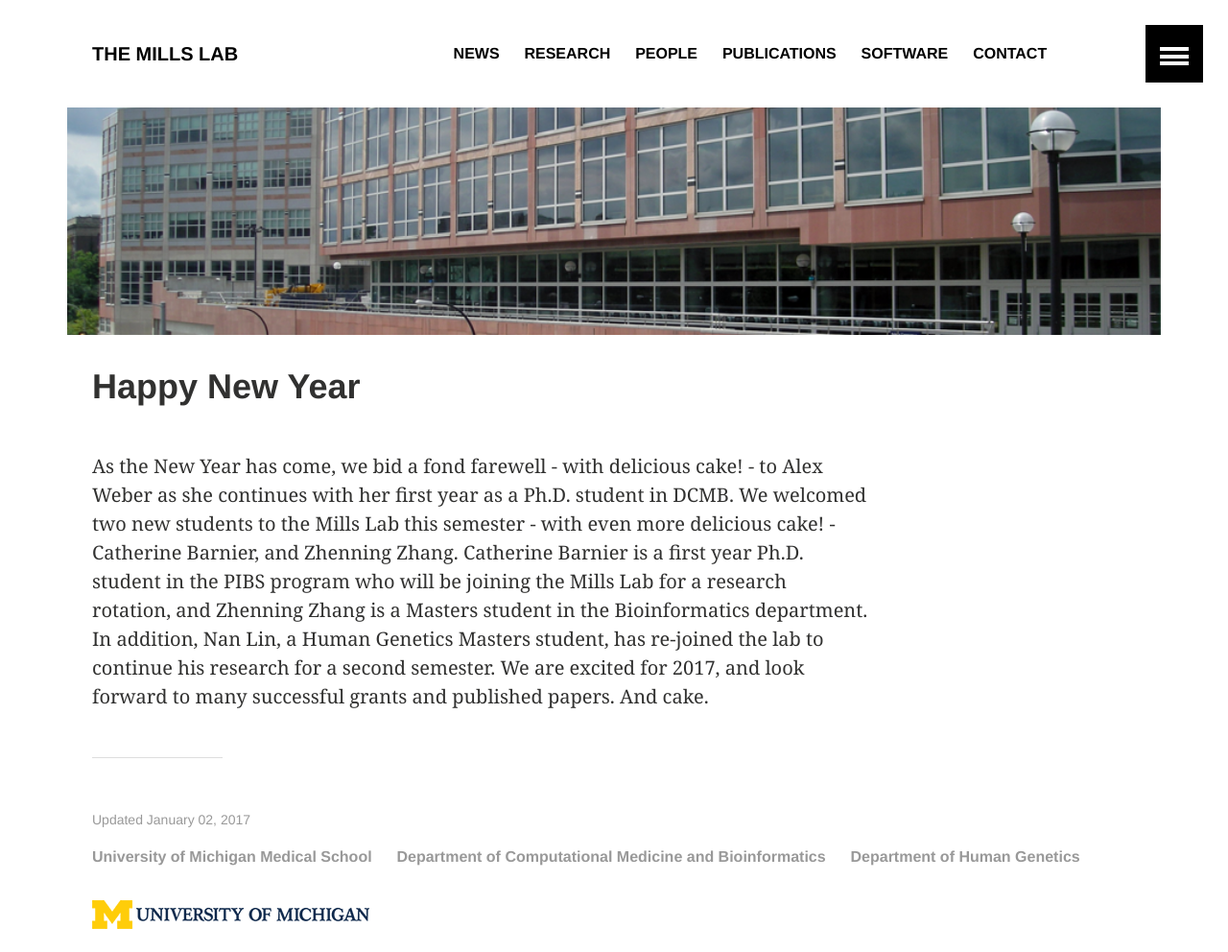
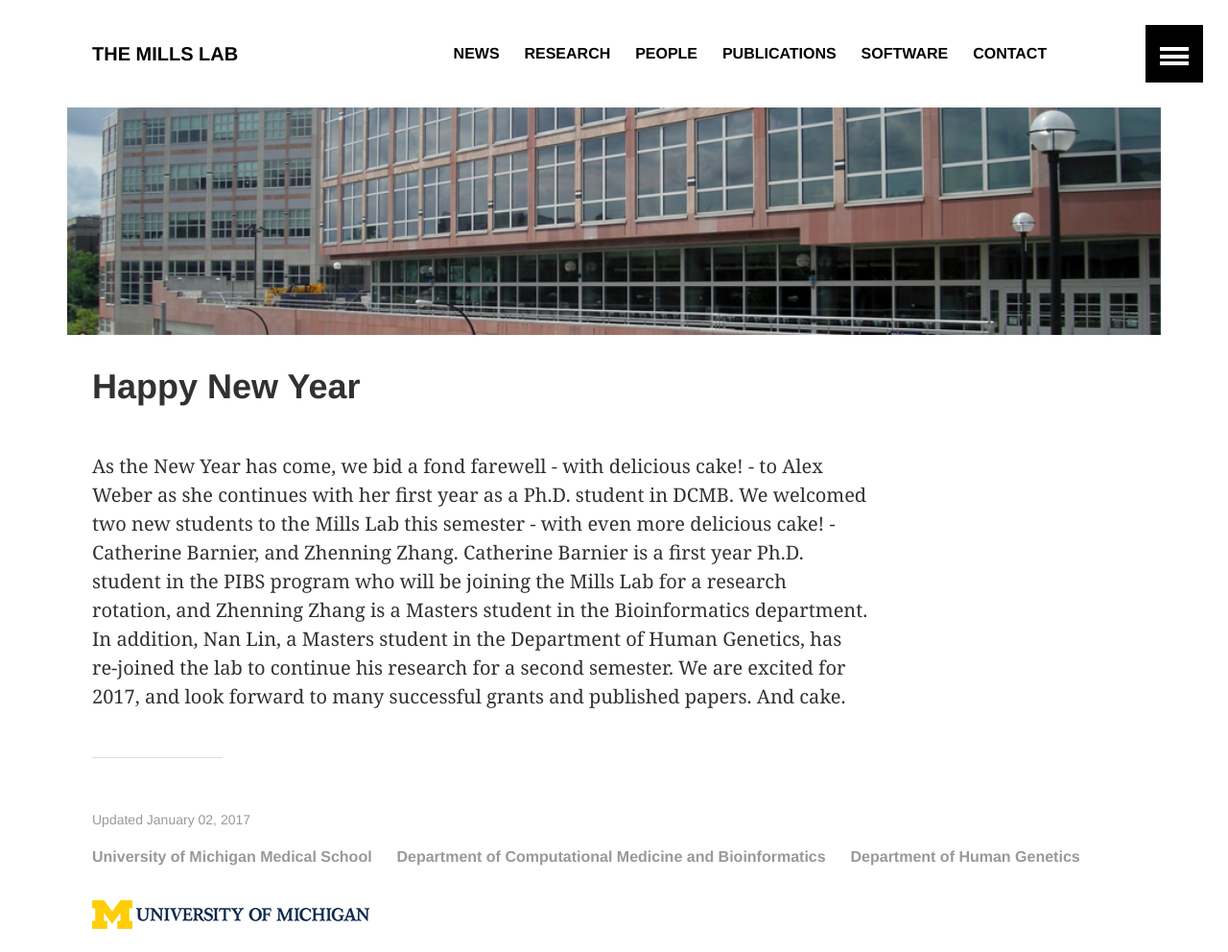
Before and after one commit to mills-lab/mills-lab.github.io, a Jekyll site: the page built from _posts/2017-01-02-New-Year.md, in a window 1280 px wide. Shown: the whole page at 96% size. Built offline with Jekyll 4.4.1, drawn with Linux system fonts in a browser that asks for light colours.

Commit message:
edited post for the new year

```diff
--- a/_posts/2017-01-02-New-Year.md
+++ b/_posts/2017-01-02-New-Year.md
@@ -8,4 +8,4 @@
   feature: banner-short-apb.png
 ads: false
 ---
-As the New Year has come, we bid a fond farewell - with delicious cake! - to Alex Weber as she continues with her first year as a Ph.D. student in DCMB. We welcomed two new students to the Mills Lab this semester - with even more delicious cake! - Catherine Barnier, and Zhenning Zhang. Catherine Barnier is a first year Ph.D. student in the PIBS program who will be joining the Mills Lab for a research rotation, and Zhenning Zhang is a Masters student in the Bioinformatics department. In addition, Nan Lin, a Human Genetics Masters student, has re-joined the lab to continue his research for a second semester. We are excited for 2017, and look forward to many successful grants and published papers. And cake.
+As the New Year has come, we bid a fond farewell - with delicious cake! - to Alex Weber as she continues with her first year as a Ph.D. student in DCMB. We welcomed two new students to the Mills Lab this semester - with even more delicious cake! - Catherine Barnier, and Zhenning Zhang. Catherine Barnier is a first year Ph.D. student in the PIBS program who will be joining the Mills Lab for a research rotation, and Zhenning Zhang is a Masters student in the Bioinformatics department. In addition, Nan Lin, a Masters student in the Department of Human Genetics, has re-joined the lab to continue his research for a second semester. We are excited for 2017, and look forward to many successful grants and published papers. And cake.
```
